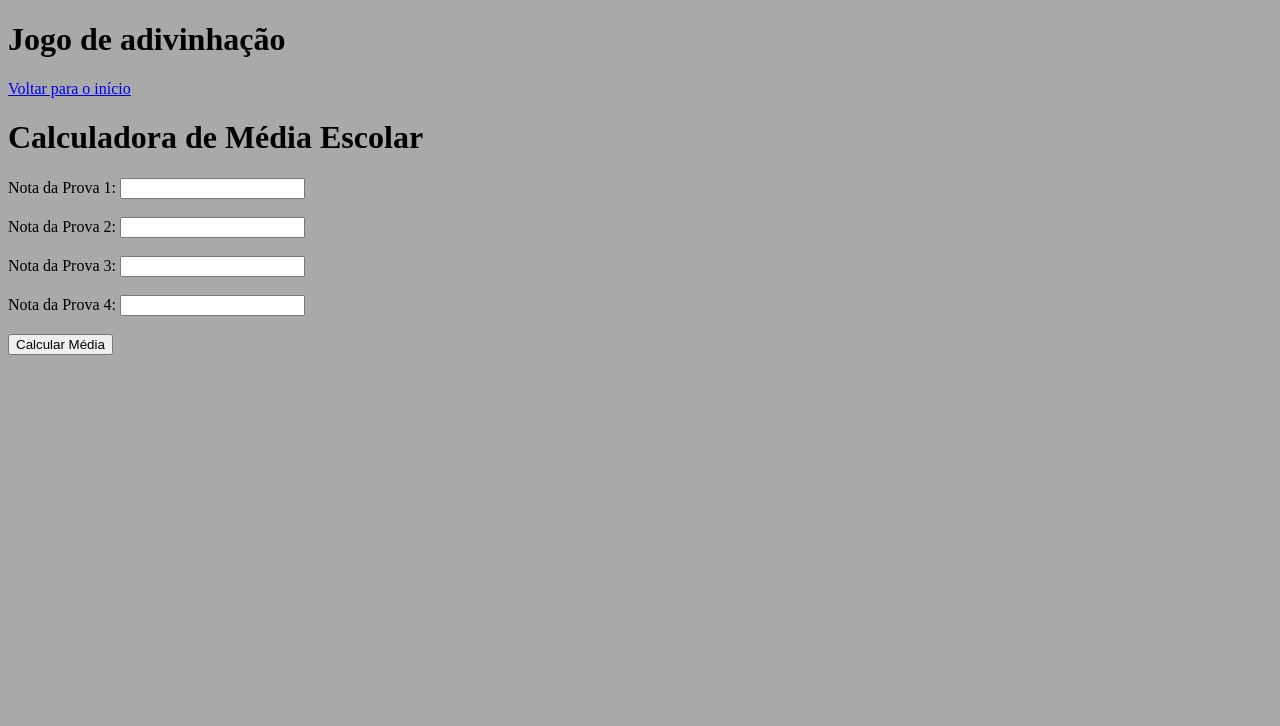
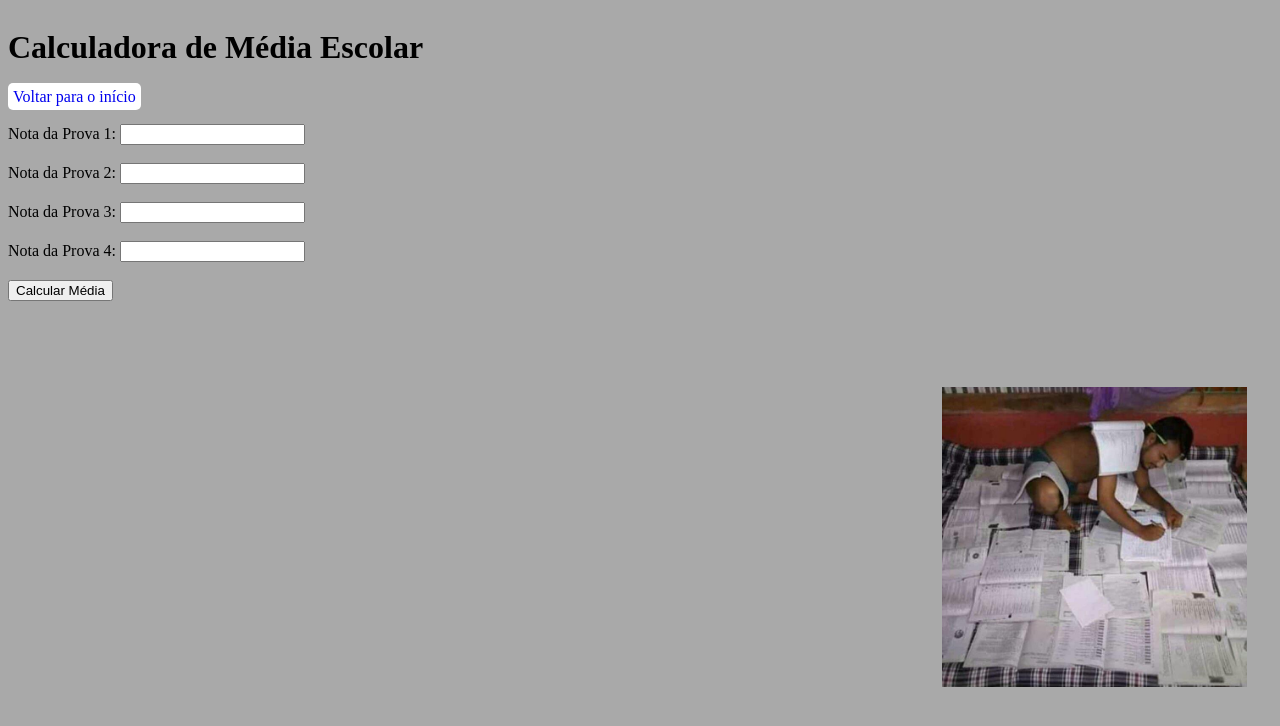
Before and after one commit to pedroH901/Exercicios-JS, a plain HTML site: page exercicio3.html in a window 1280 px wide. Drawn offline with Linux system fonts and the light colour scheme.

Commit message:
Add files via upload

```diff
--- a/exercicio3.html
+++ b/exercicio3.html
@@ -7,10 +7,14 @@
     <link rel="stylesheet" href="style.css">
 </head>
 <body>
-    <h1>Jogo de adivinhação</h1>
-    <a href="index.html">Voltar para o início</a>
+    <img src="estudando.jpg" class="imagemDeFundo"></img>
 
+<div class="conteudo">
     <h1>Calculadora de Média Escolar</h1>
+    <a class="botaoExercicios" href="index.html">Voltar para o início</a>
+    <br> <br>
+
+
     <form id="formulario">
         <label for="prova1">Nota da Prova 1:</label>
         <input type="number" id="prova1" required><br><br>
@@ -53,5 +57,6 @@
 
         document.getElementById("formulario").addEventListener("submit", calcularMedia);
     </script>
+</div>
 </body>
 </html>
--- a/style.css
+++ b/style.css
@@ -1,4 +1,7 @@
 body {
+    display: flex;
+    flex-direction: row-reverse;
+    justify-content: space-between;
     background-color: darkgray;
 }
 
@@ -8,11 +11,13 @@ h1 {
 
 .fonteTitulo {
     font-family:'Lucida Sans', 'Lucida Sans Regular', 'Lucida Grande', 'Lucida Sans Unicode', Geneva, Verdana, sans-serif;
+    z-index: 1;
 }
 .botaoExercicios {
     background-color: white;
     text-decoration: none;
 
+    z-index: 1;
     padding: 5px;
     border-radius: 5px;
 }
@@ -20,9 +25,18 @@ h1 {
 .botoes {
     display: flex;
     flex-direction: column;
+    z-index: 1;
 }
 
 .botoes a {
     margin-bottom: 10px;
     width: 300px;
 }
+
+.imagemDeFundo {
+    object-fit: fill;
+    margin-top: 30%;
+    margin-right: 2%;
+    height: 300px;
+
+}
```
Also changed, not shown: exercicio1.html (+6 -2 lines), exercicio2.html (+6 -1 lines), exercicio4.html (+6 -1 lines), exercicio5.html (+6 -1 lines), index.html (+4 -1 lines), adivinhando.jpg (added), diatardenoite.jpg (added), estudando.jpg (added), garçom.jpg (added), monza.jpg (added).
